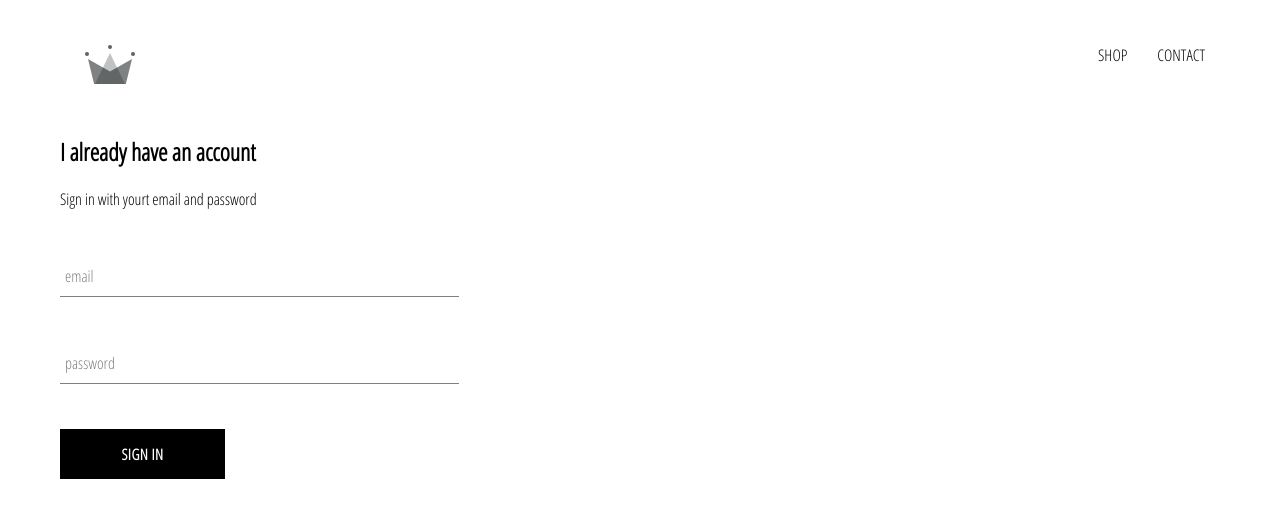
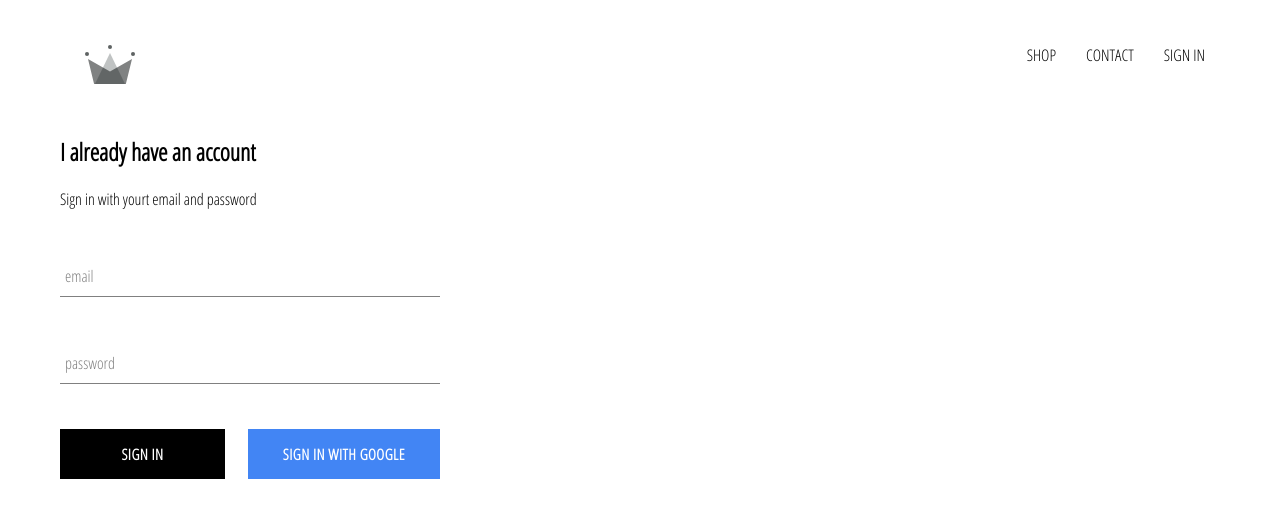
Before and after one commit to NuwanHarshanaFernando/crown, a React (Create React App) app: page /signin in a window 1280 px wide. Shown: the top 518 px of the page. Built offline with nearby package versions, Linux system fonts and the light colour scheme; no server answers.

Commit message:
integrated firebase in the application, created sign in page with sign in component and sign in with google

```diff
--- a/package.json
+++ b/package.json
@@ -3,6 +3,7 @@
   "version": "0.1.0",
   "private": true,
   "dependencies": {
+    "firebase": "^7.5.0",
     "node-sass": "^4.13.0",
     "react": "^16.12.0",
     "react-dom": "^16.12.0",
--- a/src/App.css
+++ b/src/App.css
@@ -7,3 +7,7 @@
   text-decoration: none;
   color: black;
 }
+
+* {
+  box-sizing: border-box;
+}
--- a/src/App.js
+++ b/src/App.js
@@ -7,12 +7,36 @@
 import ShopPage from './pages/shop/shop.component';
 import SignInAndSignUpPage from './pages/sign-in-and-sign-up/sign-in-and-sign-up.component';
 import Header from './components/header/header.component';
+import { auth } from './firebase/firebase.utils';
 
+class App extends React.Component{
+  constructor() {
+      super();
 
-function App() {
+      this.state = {
+        currentUser : null
+      }
+
+  }
+
+  unsubscribeFromAuth = null
+
+  componentDidMount() {
+    this.unsubscribeFromAuth = auth.onAuthStateChanged(user => {
+      this.setState({ currentUser: user });
+
+      console.log(user);
+    })
+  }
+
+  componentWillUnmount() {
+    this.unsubscribeFromAuth();
+  }
+
+  render() {
     return(
       <div>
-      <Header />
+        <Header currentUser = {this.state.currentUser} />
         <Switch>
           <Route exact path='/' component={HomePage}/>
           <Route path='/shop' component={ShopPage}/>
@@ -22,4 +46,6 @@
     );
   }
 
+}
+
 export default App;
--- a/src/components/custom-button/custom-button.component.jsx
+++ b/src/components/custom-button/custom-button.component.jsx
@@ -2,8 +2,11 @@
 
 import './custom-button.styles.scss';
 
-const CustomButton = ({ children, ...otherProps}) => (
-    <button className = 'custom-button' {...otherProps}>
+const CustomButton = ({ children, isGoogleSignIn, ...otherProps}) => (
+    <button
+        className = {`${isGoogleSignIn ? 'google-sign-in' : ''} custom-button`}
+        {...otherProps}
+    >
         {children}
     </button>
 );
--- a/src/components/custom-button/custom-button.styles.scss
+++ b/src/components/custom-button/custom-button.styles.scss
@@ -19,4 +19,15 @@
       color: black;
       border: 1px solid black;
     }
+
+    &.google-sign-in {
+      background-color: #4285f4;
+      color: white;
+
+      &:hover {
+        background-color: #357ae8;
+        border: none;
+      }
+    }
+
   }
--- a/src/components/header/header.component.jsx
+++ b/src/components/header/header.component.jsx
@@ -1,10 +1,13 @@
 import React from 'react';
 import { Link } from 'react-router-dom';
+
+import { auth } from '../../firebase/firebase.utils';
+
 import { ReactComponent as Logo } from '../../assets/crown.svg';
 
 import './header.styles.scss';
 
-const Header = () => (
+const Header = ({ currentUser }) => (
     <div className = 'header'>
         <Link className ='logo-container' to = "/">
             <Logo className='logo' />
@@ -16,6 +19,14 @@
             <Link className = 'option' to = '/shop'>
                 CONTACT
             </Link>
+            {
+                currentUser ?
+                <div className = 'option' onClick = {() => auth.signOut()} >SIGN OUT</div>
+                :
+                <Link className = 'option' to = '/signin'>
+                    SIGN IN
+                </Link>
+            }
         </div>
     </div>
 );
--- a/src/components/header/header.styles.scss
+++ b/src/components/header/header.styles.scss
@@ -20,6 +20,7 @@
 
       .option {
         padding: 10px 15px;
+        cursor: pointer;
       }
     }
   }
--- a/src/components/sign-in/sign-in.component.jsx
+++ b/src/components/sign-in/sign-in.component.jsx
@@ -2,6 +2,8 @@
 
 import FormInput from '../form-input/form-input.component';
 import CustomButton from '../custom-button/custom-button.component';
+
+import { signInWithGoogle } from '../../firebase/firebase.utils';
 
 import './sign-in.styles.scss';
 
@@ -51,8 +53,13 @@
                         required
                     />
 
+                    <div className = 'buttons'>
+                        <CustomButton type = "submit">Sign In</CustomButton>
+                        <CustomButton onClick={signInWithGoogle} isGoogleSignIn>
+                            Sign In With Google
+                        </CustomButton>
+                    </div>
 
-                    <CustomButton type = "submit">Sign In</CustomButton>
                 </form>
 
             </div>
--- a/src/components/sign-in/sign-in.styles.scss
+++ b/src/components/sign-in/sign-in.styles.scss
@@ -1,9 +1,14 @@
 .sign-in {
-    width: 30vw;
+    width: 380px;
     display: flex;
     flex-direction: column;
 
     .title {
         margin: 10px 0;
     }
+
+    .buttons {
+        display: flex;
+        justify-content: space-between;
+    }
 }
--- /dev/null
+++ b/src/firebase/firebase.utils.js
@@ -0,0 +1,25 @@
+import firebase from 'firebase/app';
+import 'firebase/firestore';
+import 'firebase/auth';
+
+const config = {
+    apiKey: "AIzaSyCuvLF41FxUZvtqaiQCD3F7DifyLcwqC28",
+    authDomain: "crwn-db-2e267.firebaseapp.com",
+    databaseURL: "https://crwn-db-2e267.firebaseio.com",
+    projectId: "crwn-db-2e267",
+    storageBucket: "crwn-db-2e267.appspot.com",
+    messagingSenderId: "900767901493",
+    appId: "1:900767901493:web:d803d5493ce7e1822ece7c",
+    measurementId: "G-VD9CPC5TZX"
+  }
+
+  firebase.initializeApp(config);
+
+  export const auth = firebase.auth();
+  export const firestore = firebase.firestore();
+
+  const provider = new firebase.auth.GoogleAuthProvider();
+  provider.setCustomParameters({ prompt: 'select_account' });
+  export const signInWithGoogle = () => auth.signInWithPopup(provider);
+
+  export default firebase;
```
Also changed, not shown: 1 other file (tests, documents, lock files or other folders). Lines whose indentation alone changed are shown as unchanged.
